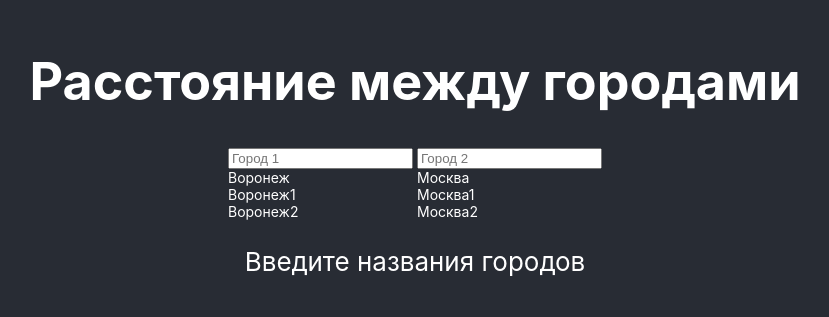
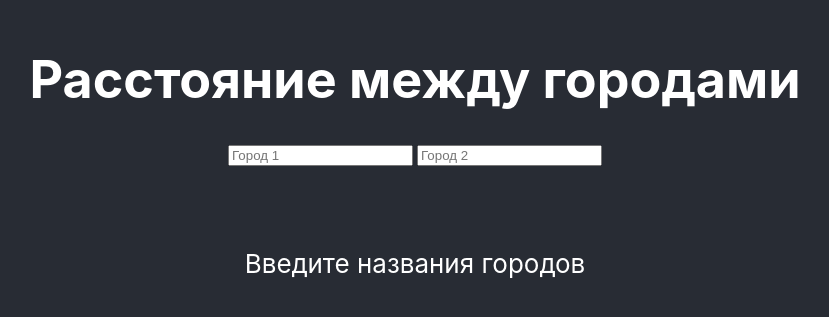
Before and after one commit to demorest49de/distance-difference, a React (Create React App) app: page / in a window 1280 px wide. Shown: the part 241-558 px from the top of the page, without its empty margins (225-1054 px from the left). Built offline with nearby package versions, Linux system fonts and the light colour scheme.

Commit message:
Changes distance-calculator.module.css - animation added distance-calculator.tsx - animation added yandex-api.ts - animation added

```diff
--- a/src/api/yandex-api.ts
+++ b/src/api/yandex-api.ts
@@ -5,7 +5,7 @@ export const fetchCoordinates = async (query: string): Promise<Coordinates | nul
   const apiKey = process.env.REACT_APP_YANDEX_MAPS_API_KEY
   try {
     const response = await fetch(
-      `https://geocode-maps.yandex.ru/v1/?apikey=${apiKey}&geocode=${query}&format=json&results=3`,
+      `https://geocode-maps.yandex.ru/v1/?apikey=${apiKey}&geocode=${query}&format=json&results=1`,
     )
     const data: GeoCoderResponse = await response.json()
     console.log(" data: ", data)
@@ -28,7 +28,7 @@ export const fetchSuggestions = async (
   const apiKey = process.env.REACT_APP_YANDEX_GEO_SUGGESTIONS_API_KEY
   try {
     const response = await fetch(
-      `https://suggest-maps.yandex.ru/v1/suggest?apikey=${apiKey}&text=${query}&format=json&results=3`,
+      `https://suggest-maps.yandex.ru/v1/suggest?apikey=${apiKey}&text=${query}&format=json&results=1`,
     )
     const data: GeoSuggestResponse = await response.json()
     console.log(" data: ", data)
--- a/src/components/distance-calculator/distance-calculator.module.css
+++ b/src/components/distance-calculator/distance-calculator.module.css
@@ -2,3 +2,38 @@
   color: #a140a1;
   cursor: pointer;
 }
+
+.fade_text {
+  opacity: 0;
+  visibility: hidden;
+}
+
+.fade_in {
+  opacity: 1;
+  visibility: visible;
+  animation: fadeIn 1s forwards;
+}
+
+.fade_out {
+  opacity: 0;
+  visibility: hidden;
+  animation: fadeOut 1s forwards;
+}
+
+@keyframes fadeIn {
+  0% {
+    opacity: 0;
+  }
+  100%{
+    opacity: 1;
+  }
+}
+
+@keyframes fadeOut {
+  0% {
+    opacity: 1;
+  }
+  100% {
+    opacity: 0;
+  }
+}
--- a/src/components/distance-calculator/distance-calculator.tsx
+++ b/src/components/distance-calculator/distance-calculator.tsx
@@ -2,7 +2,7 @@ import React, { ChangeEvent, Dispatch, SetStateAction, useEffect, useState } fro
 import { fetchCoordinates, fetchSuggestions } from "../../api/yandex-api"
 import { calculateDistance } from "../../utils/calculator"
 import { roundToNearest10km } from "../../utils/distanceRound"
-import s from './distance-calculator.module.css'
+import s from "./distance-calculator.module.css"
 
 export type Coordinates = {
   lat: number
@@ -22,8 +22,10 @@ export default function DistanceCalculator() {
   const [coords2, setCoords2] = useState<Coordinates | null>(null)
   const [distance, setDistance] = useState<number | null>(null)
 
-  const [suggestions1, setSuggestions1] = useState<string[]>(mockSugg1)
-  const [suggestions2, setSuggestions2] = useState<string[]>(mockSugg2)
+  const [suggestions1, setSuggestions1] = useState<string[]>([])
+  const [suggestions2, setSuggestions2] = useState<string[]>([])
+
+  const [isAnimating, setIsAnimating] = useState(false)
 
   useEffect(() => {
     const getSuggestions = async () => {
@@ -71,6 +73,7 @@ export default function DistanceCalculator() {
 
   useEffect(() => {
     if (coords1 && coords2) {
+      setIsAnimating(true)
       const dist = calculateDistance(coords1.lat, coords1.lng, coords2.lat, coords2.lng)
       const roundedDistance = roundToNearest10km(dist)
       setDistance(roundedDistance)
@@ -94,6 +97,20 @@ export default function DistanceCalculator() {
     setSuggestions([])
   }
 
+  const handleAnimationEnd = () => {
+    setIsAnimating(false)
+  }
+
+  const handleAnimation = () => {
+    if (!(coords1 && coords2)) {
+      return s.fade_in
+    } else if (distance) {
+      return s.fade_in
+    } else {
+      return s.fade_out
+    }
+  }
+
   return (
     <div>
       <h1>Расстояние между городами</h1>
@@ -105,10 +122,12 @@ export default function DistanceCalculator() {
             value={city1}
             onChange={(e) => handlePlaceChanged(e, setCity1)}
           />
+          <div style={{ height: "56px" }}>
             {suggestions1.length > 0 && (
               <ul style={{ fontSize: "14px", textAlign: "start" }}>
                 {suggestions1.map((suggestion, index) => (
-                <li className={s.geo_item}
+                  <li
+                    className={s.geo_item}
                     key={index}
                     onClick={() => {
                       handleCitySelect(suggestion, setCity1, setSuggestions1)
@@ -120,6 +139,7 @@ export default function DistanceCalculator() {
               </ul>
             )}
           </div>
+        </div>
         <div style={{ display: "flex", flexDirection: "column" }}>
           <input
             type="text"
@@ -127,10 +147,12 @@ export default function DistanceCalculator() {
             value={city2}
             onChange={(e) => handlePlaceChanged(e, setCity2)}
           />
+          <div style={{ height: "56px" }}>
             {suggestions2.length > 0 && (
               <ul style={{ fontSize: "14px", textAlign: "start" }}>
                 {suggestions2.map((suggestion, index) => (
-                  <li className={s.geo_item}
+                  <li
+                    className={s.geo_item}
                     key={index}
                     onClick={() => {
                       handleCitySelect(suggestion, setCity2, setSuggestions2)
@@ -143,7 +165,13 @@ export default function DistanceCalculator() {
             )}
           </div>
         </div>
+      </div>
+      <div
+        className={`${s.fade_text} ${handleAnimation()}`}
+        // onAnimationEnd={handleAnimationEnd}
+      >
         {distance ? <p>Расстояние: {distance} км</p> : <p>Введите названия городов</p>}
+      </div>
     </div>
   )
 }
```
Lines whose indentation alone changed are shown as unchanged.
